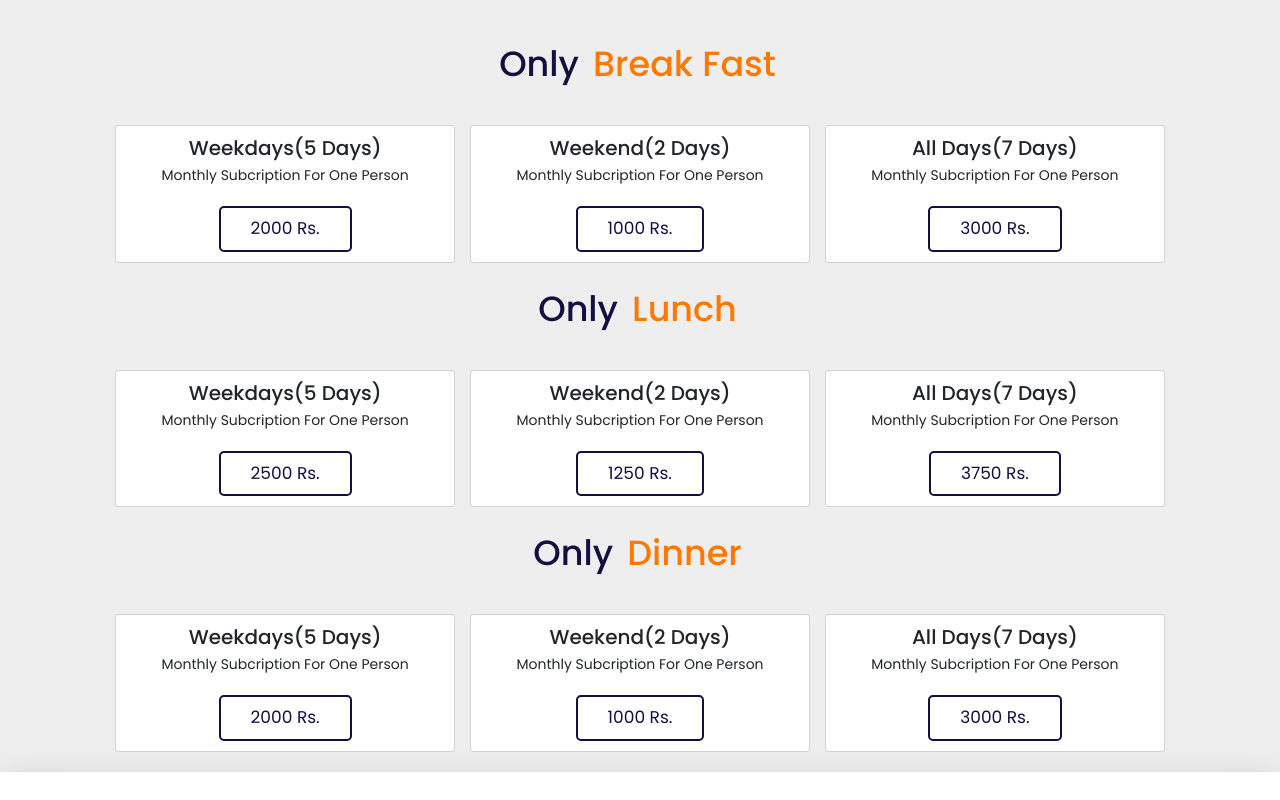
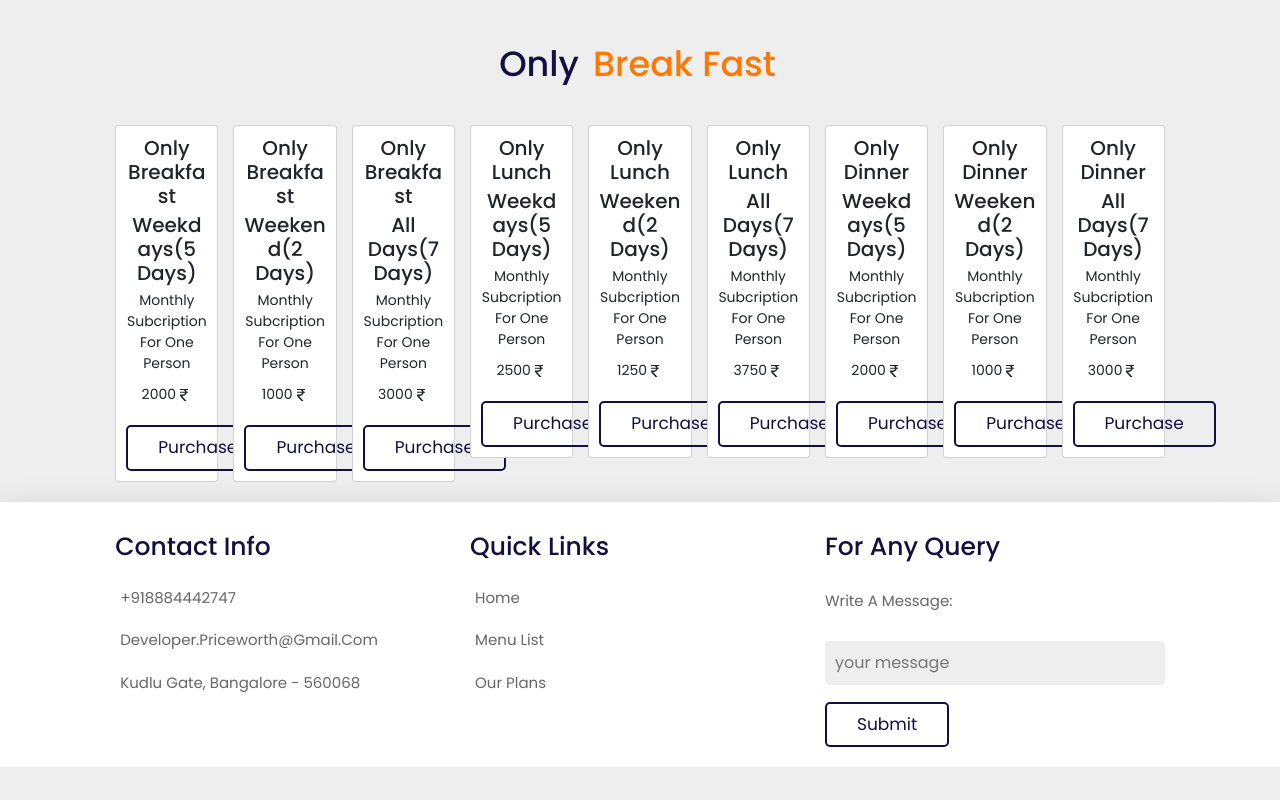
Before and after one commit to theroshni01/Home-food, a React (Create React App) app in the folder priceworth/: page / in a window 1280 px wide. Shown: the part 940-1740 px from the top of the page. After the commit the page ends 1707 px from the top, so only its background shows below. Built offline with nearby package versions, Linux system fonts and the light colour scheme; no server answers.

Commit message:
Update Home.js

```diff
--- a/priceworth/src/components/Home.js
+++ b/priceworth/src/components/Home.js
@@ -238,97 +238,141 @@ function Home() {
         <div class="col-sm-4 mb-3 mb-sm-0">
           <div class="card">
             <div class="card-body">
+	      <h5 class="card-title">Only Breakfast </h5>
               <h5 class="card-title">Weekdays(5 Days) </h5>
               <p class="card-text">Monthly Subcription for one person</p>
-              <a href="#" class="btn btn-primary">2000 Rs.</a>
+              <p class="card-text">2000
+	  <svg xmlns="http://www.w3.org/2000/svg" width="16" height="16" fill="currentColor" class="bi bi-currency-rupee" viewBox="0 0 16 16">
+              <path d="M4 3.06h2.726c1.22 0 2.12.575 2.325 1.724H4v1.051h5.051C8.855 7.001 8 7.558 6.788 7.558H4v1.317L8.437 14h2.11L6.095 8.884h.855c2.316-.018 3.465-1.476 3.688-3.049H12V4.784h-1.345c-.08-.778-.357-1.335-.793-1.732H12V2H4z"/>
+            </svg>
+	  </p>
+	  <button class="btn btn-primary">Purchase</button>
             </div>
           </div>
         </div>
         <div class="col-sm-4">
           <div class="card">
             <div class="card-body">
+	  <h5 class="card-title">Only Breakfast </h5>
               <h5 class="card-title">Weekend(2 Days)</h5>
               <p class="card-text">Monthly Subcription for one person</p>
-              <a href="#" class="btn btn-primary">1000 Rs.</a>
+              <p class="card-text">1000
+	  <svg xmlns="http://www.w3.org/2000/svg" width="16" height="16" fill="currentColor" class="bi bi-currency-rupee" viewBox="0 0 16 16">
+              <path d="M4 3.06h2.726c1.22 0 2.12.575 2.325 1.724H4v1.051h5.051C8.855 7.001 8 7.558 6.788 7.558H4v1.317L8.437 14h2.11L6.095 8.884h.855c2.316-.018 3.465-1.476 3.688-3.049H12V4.784h-1.345c-.08-.778-.357-1.335-.793-1.732H12V2H4z"/>
+            </svg>
+	  </p>
+	  <button class="btn btn-primary">Purchase</button>
             </div>
           </div>
         </div>
         <div class="col-sm-4">
             <div class="card">
               <div class="card-body">
+	  <h5 class="card-title">Only Breakfast </h5>
                 <h5 class="card-title">All Days(7 Days)</h5>
                 <p class="card-text">Monthly Subcription for one person</p>
-                <a href="#" class="btn btn-primary">3000 Rs.</a>
+                <p class="card-text">3000
+	  <svg xmlns="http://www.w3.org/2000/svg" width="16" height="16" fill="currentColor" class="bi bi-currency-rupee" viewBox="0 0 16 16">
+              <path d="M4 3.06h2.726c1.22 0 2.12.575 2.325 1.724H4v1.051h5.051C8.855 7.001 8 7.558 6.788 7.558H4v1.317L8.437 14h2.11L6.095 8.884h.855c2.316-.018 3.465-1.476 3.688-3.049H12V4.784h-1.345c-.08-.778-.357-1.335-.793-1.732H12V2H4z"/>
+            </svg>
+	  </p>
+	  <button class="btn btn-primary">Purchase</button>
               </div>
             </div>
           </div>
       </div>
 
-        </div>
-
-        <h1 class="heading"> Only <span>Lunch</span> </h1>
-        <div class="box-container">
-
       <div class="row">
         <div class="col-sm-4 mb-3 mb-sm-0">
           <div class="card">
             <div class="card-body">
+	      <h5 class="card-title">Only Lunch</h5>
               <h5 class="card-title">Weekdays(5 Days) </h5>
               <p class="card-text">Monthly Subcription for one person</p>
-              <a href="#" class="btn btn-primary">2500 Rs.</a>
+              <p class="card-text">2500
+	  	<svg xmlns="http://www.w3.org/2000/svg" width="16" height="16" fill="currentColor" class="bi bi-currency-rupee" viewBox="0 0 16 16">
+	          <path d="M4 3.06h2.726c1.22 0 2.12.575 2.325 1.724H4v1.051h5.051C8.855 7.001 8 7.558 6.788 7.558H4v1.317L8.437 14h2.11L6.095 8.884h.855c2.316-.018 3.465-1.476 3.688-3.049H12V4.784h-1.345c-.08-.778-.357-1.335-.793-1.732H12V2H4z"/>
+	        </svg>
+	  	</p>
+	  <button class="btn btn-primary">Purchase</button>
             </div>
           </div>
         </div>
         <div class="col-sm-4">
           <div class="card">
             <div class="card-body">
+	  <h5 class="card-title">Only Lunch</h5>
               <h5 class="card-title">Weekend(2 Days)</h5>
               <p class="card-text">Monthly Subcription for one person</p>
-              <a href="#" class="btn btn-primary">1250 Rs.</a>
+              <p class="card-text">1250
+	  	<svg xmlns="http://www.w3.org/2000/svg" width="16" height="16" fill="currentColor" class="bi bi-currency-rupee" viewBox="0 0 16 16">
+              <path d="M4 3.06h2.726c1.22 0 2.12.575 2.325 1.724H4v1.051h5.051C8.855 7.001 8 7.558 6.788 7.558H4v1.317L8.437 14h2.11L6.095 8.884h.855c2.316-.018 3.465-1.476 3.688-3.049H12V4.784h-1.345c-.08-.778-.357-1.335-.793-1.732H12V2H4z"/>
+            </svg>
+	  	</p>
+	  <button class="btn btn-primary">Purchase</button>
             </div>
           </div>
         </div>
         <div class="col-sm-4">
             <div class="card">
               <div class="card-body">
+	  <h5 class="card-title">Only Lunch</h5>
                 <h5 class="card-title">All Days(7 Days)</h5>
                 <p class="card-text">Monthly Subcription for one person</p>
-                <a href="#" class="btn btn-primary">3750 Rs.</a>
+                <p class="card-text">3750
+	  <svg xmlns="http://www.w3.org/2000/svg" width="16" height="16" fill="currentColor" class="bi bi-currency-rupee" viewBox="0 0 16 16">
+              <path d="M4 3.06h2.726c1.22 0 2.12.575 2.325 1.724H4v1.051h5.051C8.855 7.001 8 7.558 6.788 7.558H4v1.317L8.437 14h2.11L6.095 8.884h.855c2.316-.018 3.465-1.476 3.688-3.049H12V4.784h-1.345c-.08-.778-.357-1.335-.793-1.732H12V2H4z"/>
+            </svg>
+	  </p>
+	  <button class="btn btn-primary">Purchase</button>
               </div>
             </div>
           </div>
       </div>
 
-        </div>
-
-        <h1 class="heading"> Only <span>Dinner</span> </h1>
-        <div class="box-container">
-
       <div class="row">
         <div class="col-sm-4 mb-3 mb-sm-0">
           <div class="card">
             <div class="card-body">
+	  <h5 class="card-title">Only Dinner</h5>
               <h5 class="card-title">Weekdays(5 Days) </h5>
               <p class="card-text">Monthly Subcription for one person</p>
-              <a href="#" class="btn btn-primary">2000 Rs.</a>
+              <p class="card-text">2000
+	  <svg xmlns="http://www.w3.org/2000/svg" width="16" height="16" fill="currentColor" class="bi bi-currency-rupee" viewBox="0 0 16 16">
+              <path d="M4 3.06h2.726c1.22 0 2.12.575 2.325 1.724H4v1.051h5.051C8.855 7.001 8 7.558 6.788 7.558H4v1.317L8.437 14h2.11L6.095 8.884h.855c2.316-.018 3.465-1.476 3.688-3.049H12V4.784h-1.345c-.08-.778-.357-1.335-.793-1.732H12V2H4z"/>
+            </svg>
+	  </p>
+	  <button class="btn btn-primary">Purchase</button>
             </div>
           </div>
         </div>
         <div class="col-sm-4">
           <div class="card">
             <div class="card-body">
+	   <h5 class="card-title">Only Dinner</h5>
               <h5 class="card-title">Weekend(2 Days)</h5>
               <p class="card-text">Monthly Subcription for one person</p>
-              <a href="#" class="btn btn-primary">1000 Rs.</a>
+              <p class="card-text">1000
+	  <svg xmlns="http://www.w3.org/2000/svg" width="16" height="16" fill="currentColor" class="bi bi-currency-rupee" viewBox="0 0 16 16">
+              <path d="M4 3.06h2.726c1.22 0 2.12.575 2.325 1.724H4v1.051h5.051C8.855 7.001 8 7.558 6.788 7.558H4v1.317L8.437 14h2.11L6.095 8.884h.855c2.316-.018 3.465-1.476 3.688-3.049H12V4.784h-1.345c-.08-.778-.357-1.335-.793-1.732H12V2H4z"/>
+            </svg>
+	  </p>
+	  <button class="btn btn-primary">Purchase</button>
             </div>
           </div>
         </div>
         <div class="col-sm-4">
             <div class="card">
               <div class="card-body">
+	   	<h5 class="card-title">Only Dinner</h5>
                 <h5 class="card-title">All Days(7 Days)</h5>
                 <p class="card-text">Monthly Subcription for one person</p>
-                <a href="#" class="btn btn-primary">3000 Rs.</a>
+                <p class="card-text">3000
+	  <svg xmlns="http://www.w3.org/2000/svg" width="16" height="16" fill="currentColor" class="bi bi-currency-rupee" viewBox="0 0 16 16">
+              <path d="M4 3.06h2.726c1.22 0 2.12.575 2.325 1.724H4v1.051h5.051C8.855 7.001 8 7.558 6.788 7.558H4v1.317L8.437 14h2.11L6.095 8.884h.855c2.316-.018 3.465-1.476 3.688-3.049H12V4.784h-1.345c-.08-.778-.357-1.335-.793-1.732H12V2H4z"/>
+            </svg>
+	  </p>
+	  <button class="btn btn-primary">Purchase</button>
               </div>
             </div>
           </div>
```
